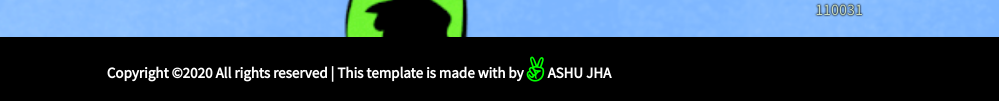
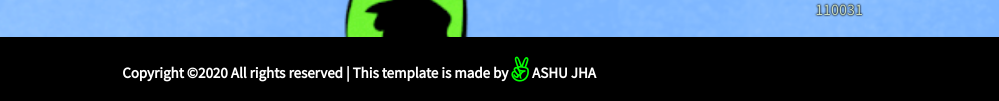
Before and after one commit to ASHUAJAX/beast-pro.com, a plain HTML site: page index.html in a window 1280 px wide. Shown: the part 5402-5503 px from the top of the page, 281-1280 px from the left. Drawn offline with nearby package versions, Linux system fonts and the light colour scheme.

Commit message:
Update index.html

```diff
--- a/index.html
+++ b/index.html
@@ -2911,7 +2911,7 @@ FREE drinking package<br>
 
 <!-- ///copyright section/// -->
 <div class="container-fluid">
-	<p id="copyright">Copyright ©2020 All rights reserved | This template is made with  by <i class="fa fa-angellist"></i> ASHU JHA</p>
+	<p id="copyright">Copyright ©2020 All rights reserved | This template is made by <i class="fa fa-angellist"></i> ASHU JHA</p>
 
 </div>
 
```
